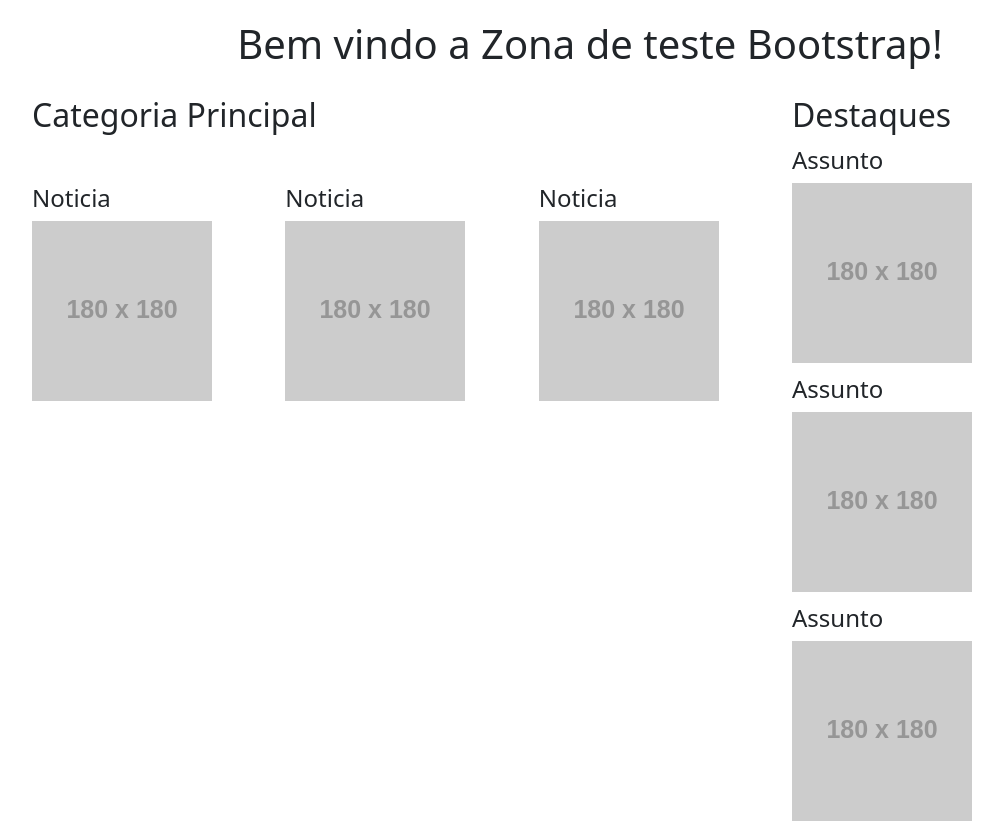
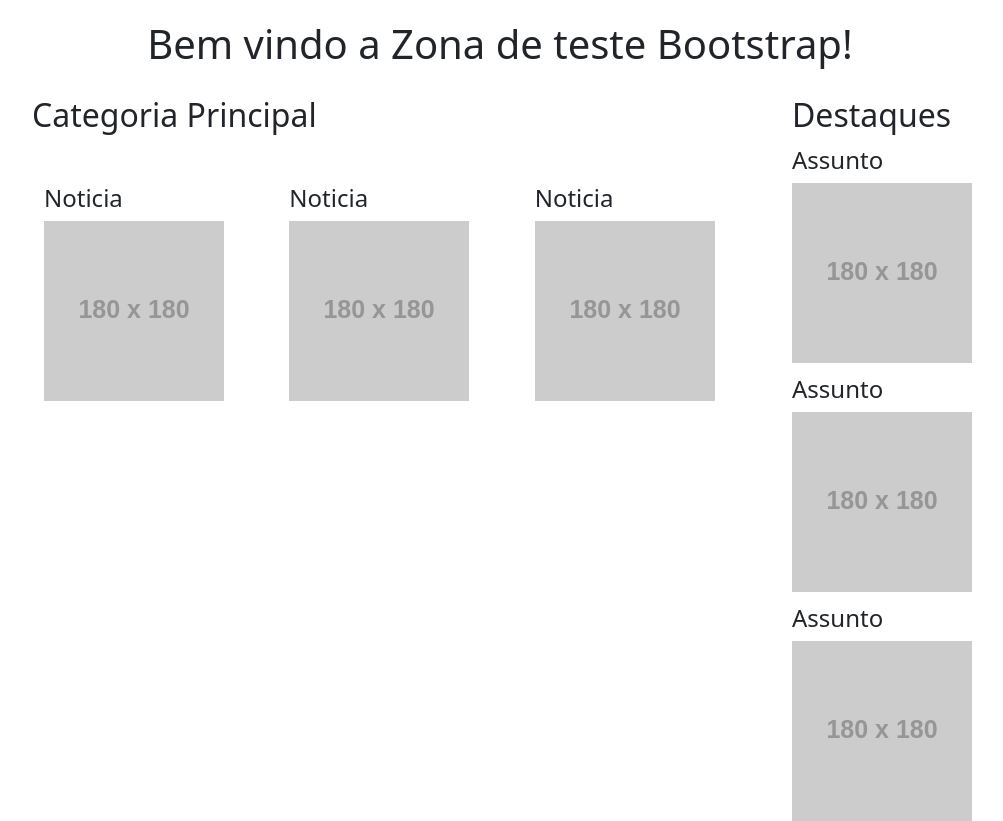
Before and after one commit to andreilbarbosa/fundamentos_bootstrap, a plain HTML site: page index.html in a window 1280 px wide. Shown: the whole page, without its empty margins (50-1053 px from the left). Drawn offline with nearby package versions, Linux system fonts and the light colour scheme; placeholder pictures from the web are drawn by us.

Commit message:
Não foi como eu queria, mas consegui resolver o problema. Finalizado também a parte da estruturação, precebi que cometi algumas falhas na estrutura.

```diff
--- a/index.html
+++ b/index.html
@@ -1,5 +1,5 @@
 <!DOCTYPE html>
-<html lang="en">
+<html lang="pt-br">
 <head>
     <meta charset="UTF-8">
     <meta name="viewport" content="width=device-width, initial-scale=1.0">
@@ -9,16 +9,20 @@
 </head>
 <body>
     <div class="container">
+        <div class="container g-0">
             <div class="row header">
                 <div class="col-md-12">
-                <div class="d-flex justify-content-center">
+                    <div class="d-flex justify-content-center title">
                         <h1>Bem vindo a Zona de teste Bootstrap!</h1>
                     </div>
                 </div>
             </div>
-        <div class="row">
-            <div class="col-md-8 d-block">
+        </div>
+        <div class="container g-0">
+            <div class="row d-flex justify-content-center">
+                <div class="col-md-8">
                     <h2>Categoria Principal</h2>
+                    <div class="container">
                         <div class="row principal">
                             <div class="col-md-4">
                                 <h4>Noticia</h4>
@@ -34,7 +38,8 @@
                             </div>
                         </div>
                     </div>
-            <div class="col-md-4 d-block justify-content-end">
+                </div>
+                <div class="col-md-4">
                     <h2>Destaques</h2>
                     <div class="col-md destaque">
                         <div class="col-md">
@@ -53,5 +58,6 @@
                 </div>
             </div>
         </div>
+    </div>
 </body>
 </html>
--- a/main.css
+++ b/main.css
@@ -10,3 +10,7 @@
 .header{
     margin: 20px 0;
 }
+
+.title h1{
+    padding-right: 180px;
+}
```
Lines whose indentation alone changed are shown as unchanged.
